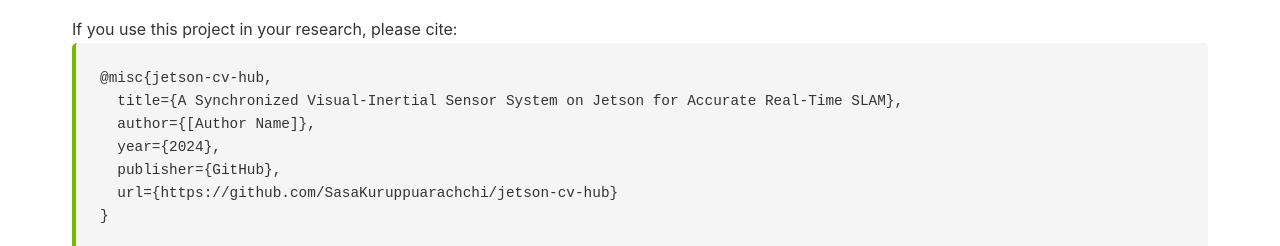
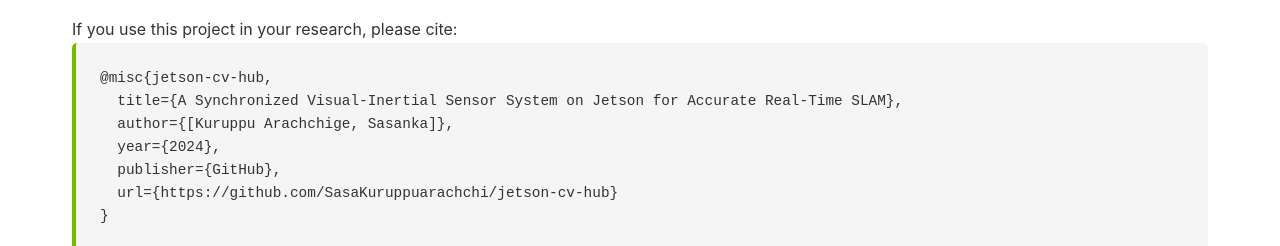
Before and after one commit to SasaKuruppuarachchi/jetson-cv-hub, a plain HTML site: page docs-site/index.html in a window 1280 px wide. Shown: the part 5765-6011 px from the top of the page. Drawn offline with nearby package versions, Linux system fonts and the light colour scheme.

Commit message:
Update author name in documentation files

```diff
--- a/docs-site/index.html
+++ b/docs-site/index.html
@@ -252,7 +252,7 @@
             <p>If you use this project in your research, please cite:</p>
             <pre><code>@misc{jetson-cv-hub,
   title={A Synchronized Visual-Inertial Sensor System on Jetson for Accurate Real-Time SLAM},
-  author={[Author Name]},
+  author={[Kuruppu Arachchige, Sasanka]},
   year={2024},
   publisher={GitHub},
   url={https://github.com/SasaKuruppuarachchi/jetson-cv-hub}
```
Also changed, not shown: 3 other files.
